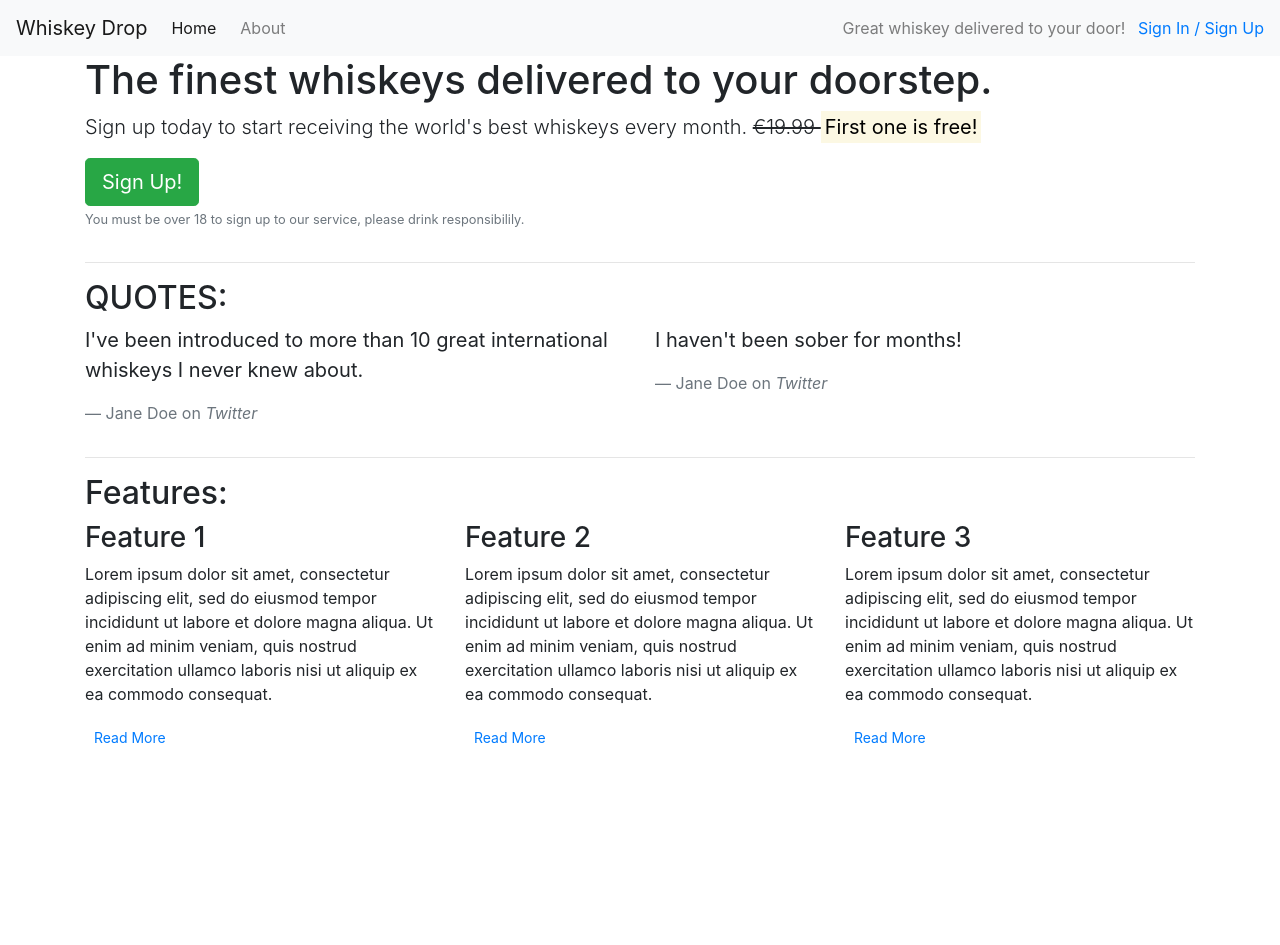
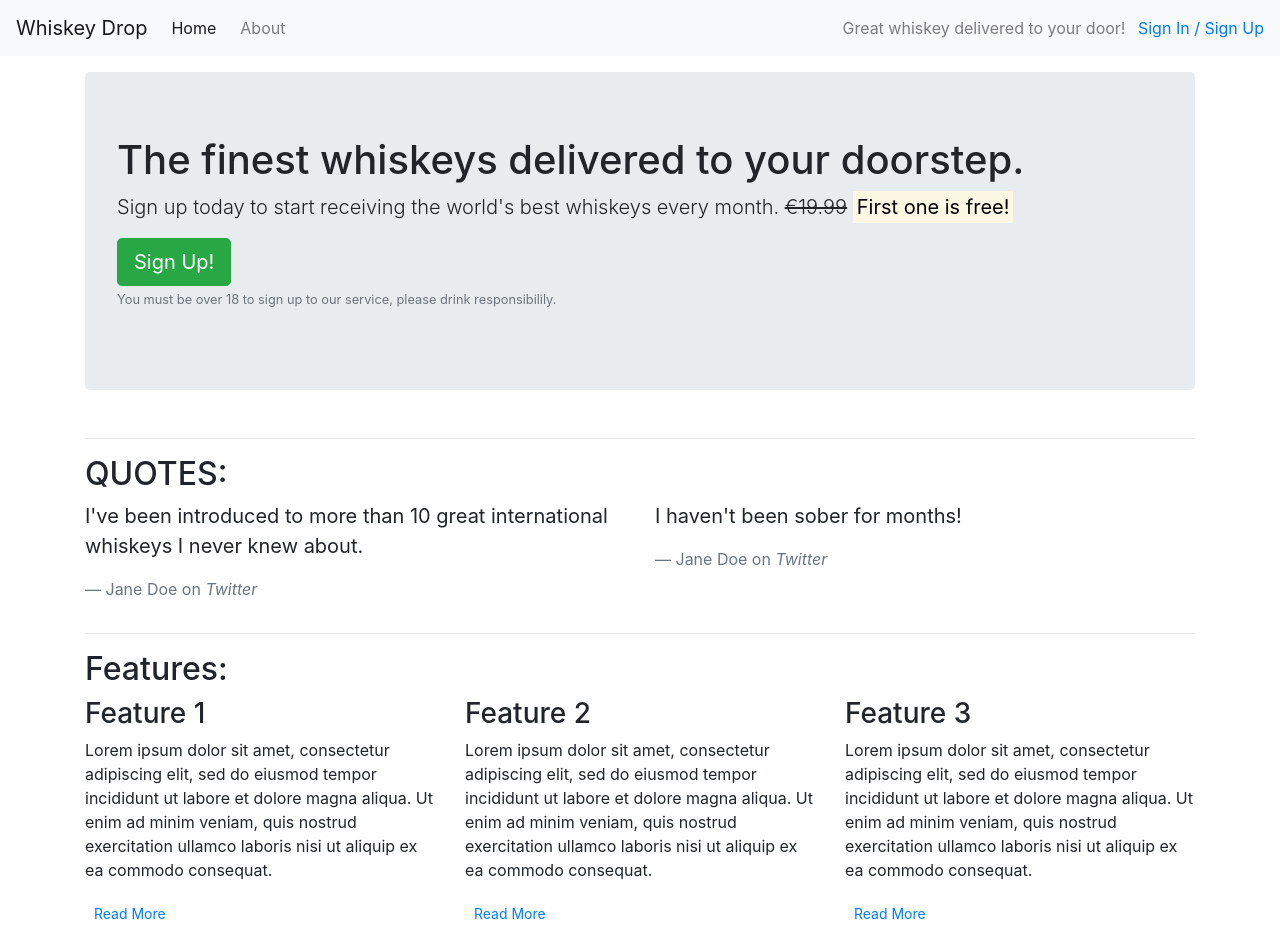
Before and after one commit to Ryan-Martin22/whiskey-drop, a plain HTML site: page index.html in a window 1280 px wide. Before the commit the page ends 800 px from the top, so only its background shows below. Drawn offline with nearby package versions, Linux system fonts and the light colour scheme.

Commit message:
add jumbotron

```diff
--- a/index.html
+++ b/index.html
@@ -22,14 +22,16 @@
             <a href="/login">Sign In / Sign Up</a>
         </div>
     </nav>
-    <article class="container">
+    <article class="container mt-3">
         <!-- Callout -->
         <div class="row">
             <div class="col-12">
-                <section class="callout">
+                <section class="callout jumbotron">
                     <h1>The finest whiskeys delivered to your doorstep.</h1>
                     <p class="lead">Sign up today to start receiving the world's best whiskeys every month.
-                        <s>€19.99 </s><strong><mark>First one is free!</mark></strong></p>
+                        <s class="d-none d-sm-inline">€19.99</s>
+                        <span class="d-inline d-sm-none"><br></span>
+                        <strong><mark>First one is free!</mark></strong></p>
                     <button class="btn btn-success btn-lg">Sign Up!</button>
                     <p class="text-muted"><small>You must be over 18 to sign up to our service, please drink
                             responsibilily.</small></p>
```
